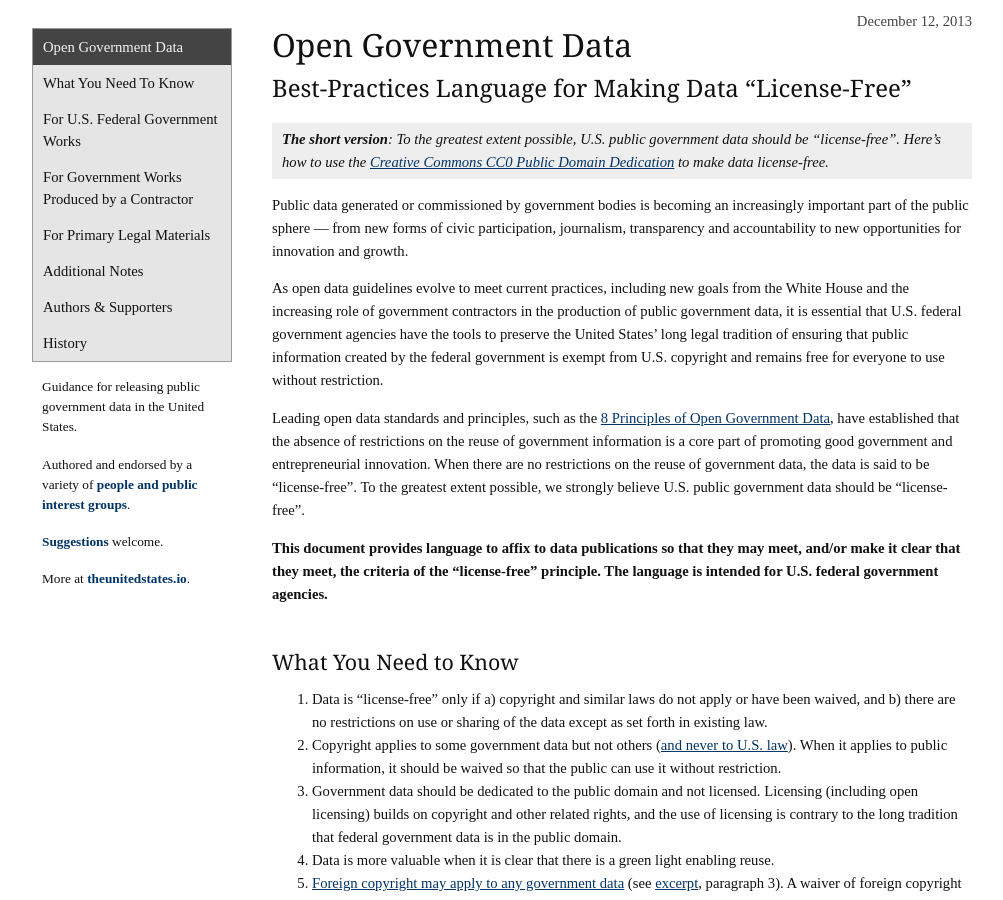
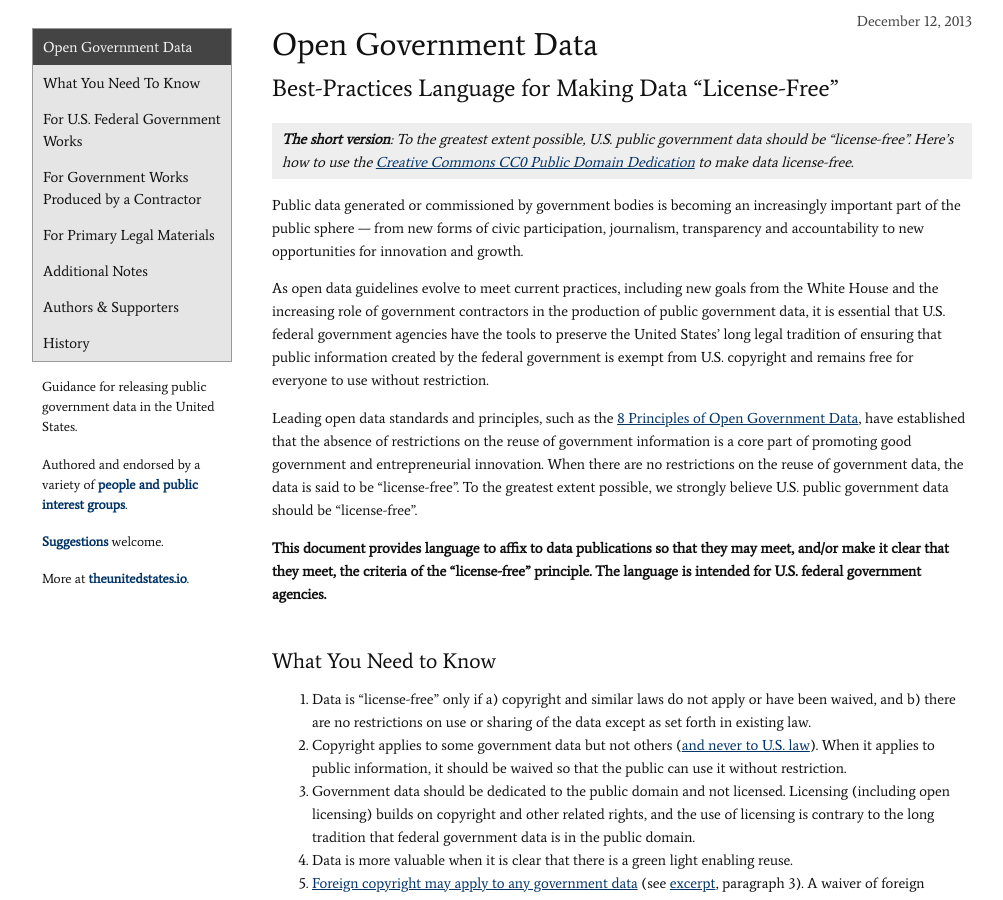
Before and after one commit to unitedstates/licensing, a Jekyll site: the page built from index.md, in a window 1280 px wide and 900 px high. Shown: the whole window, without its empty margins (18-1021 px from the left). Built offline with Jekyll 4.4.1, drawn with Linux system fonts in a browser that asks for light colours; some web fonts are replaced.

Commit message:
inline google fonts
following https://github.com/18F/18f.gsa.gov/pull/805

```diff
--- a/_layouts/default.html
+++ b/_layouts/default.html
@@ -21,7 +21,7 @@
 
   <!--[if lt IE 9]><script src="assets/html5.js"></script><![endif]-->
 
-  <link href='https://fonts.googleapis.com/css?family=Average' rel='stylesheet' type='text/css'>
+  <link href='assets/google-fonts.css' rel='stylesheet' type='text/css'>
 
   <link href="assets/site.css?{{ site.time | date: "%Y%m%j%H%M%S" }}" rel='stylesheet' type='text/css'>
 
--- /dev/null
+++ b/assets/google-fonts.css
@@ -0,0 +1,13 @@
+@font-face {
+  font-family: 'Average';
+  font-style: normal;
+  font-weight: 400;
+  /* IE6-8 compat */
+  src: url("./fonts/average-1892553368b79a42a9f31632c9f37feb15a868cb.eot");
+  src: local("Average"),
+    local("Average-Regular"),
+    url("./fonts/average-b77b33dc89a16ae7165c97e7929d2c0b95b0f189.woff2") format("woff2"),
+    url("./fonts/average-f148711fbbd228c9e77ca114f592f53094e5d3e8.woff") format("woff"),
+    url("./fonts/average-1892553368b79a42a9f31632c9f37feb15a868cb.eot") format("embedded-opentype"),
+    url("./fonts/average-f28ac3fb6d82bf010b6ad1b6ec8b6898e31d5566.ttf") format("truetype");
+}
```
Also changed, not shown: assets/fonts/average-b77b33dc89a16ae7165c97e7929d2c0b95b0f189.woff2 (added), assets/fonts/average-f148711fbbd228c9e77ca114f592f53094e5d3e8.woff (added), assets/fonts/average-f28ac3fb6d82bf010b6ad1b6ec8b6898e31d5566.ttf (added), 1 other file.
